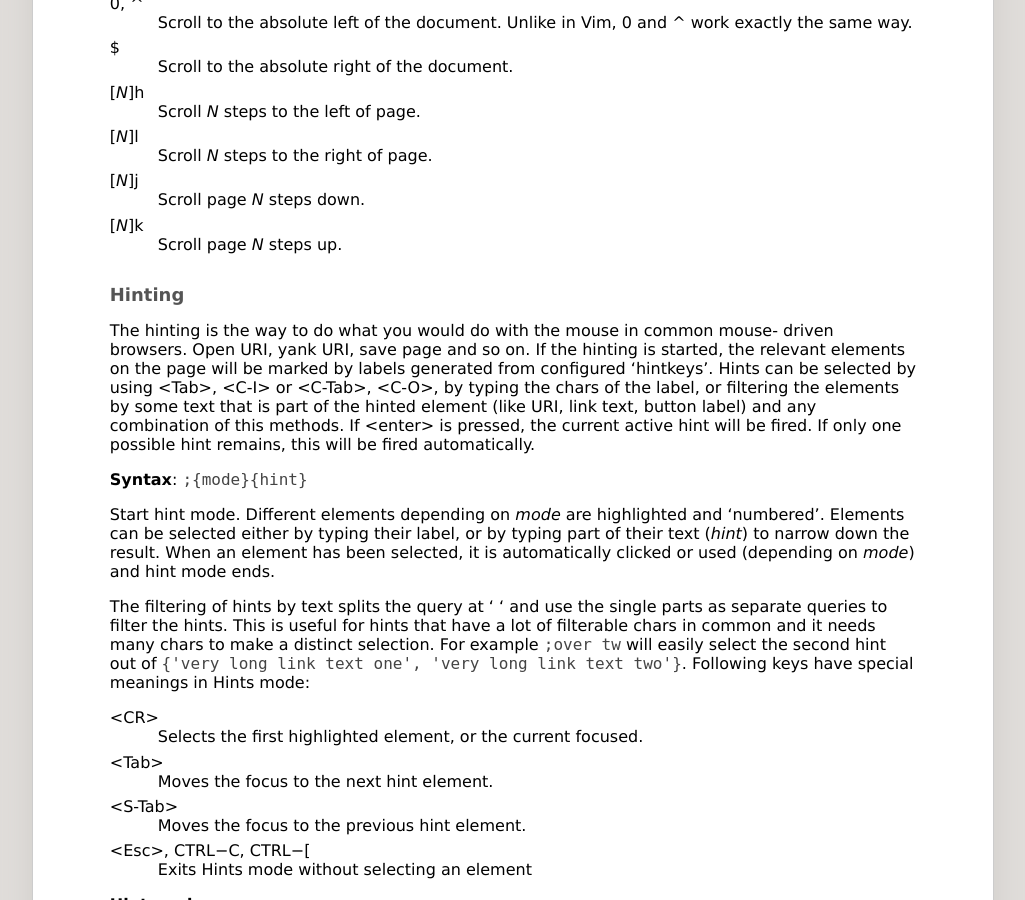
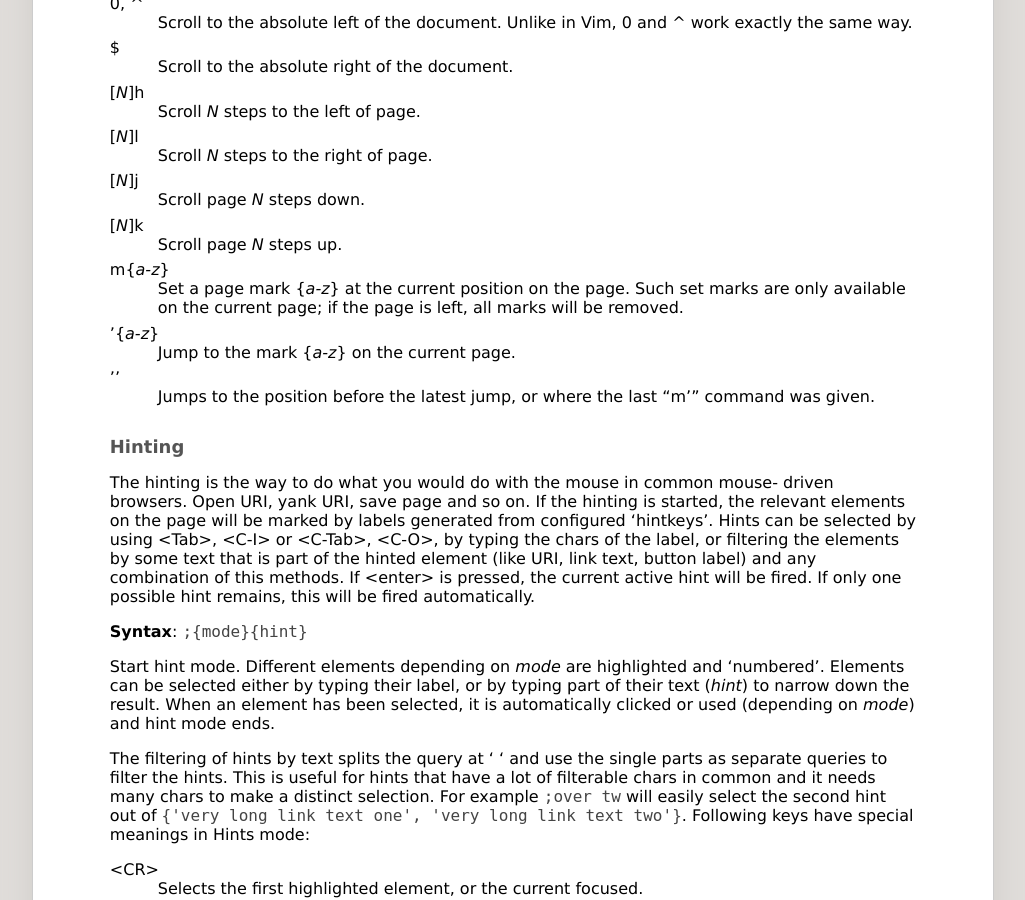
Before and after one commit to fanglingsu/vimb, a Jekyll site: the page built from man.md, in a window 1280 px wide and 900 px high, scrolled down 3116 px. Shown: the whole window, without its empty margins (127-1152 px from the left). Built offline with Jekyll 4.4.1, drawn with Linux system fonts in a browser that asks for light colours.

Commit message:
Add docu for page marks.

```diff
--- a/man.md
+++ b/man.md
@@ -202,6 +202,19 @@ $
 
 [*N*]k
 : Scroll page *N* steps up.
+
+m{*a-z*}
+: Set a page mark {*a-z*} at the current position on the page.
+  Such set marks are only available on the current page;
+  if the page is left, all marks will be removed.
+
+'{*a-z*}
+: Jump to the mark {*a-z*} on the current page.
+
+''
+: Jumps to the position before the latest jump, or where the last "m'" command
+  was given.
+
 
 ### Hinting
 {:#Hinting}
```
